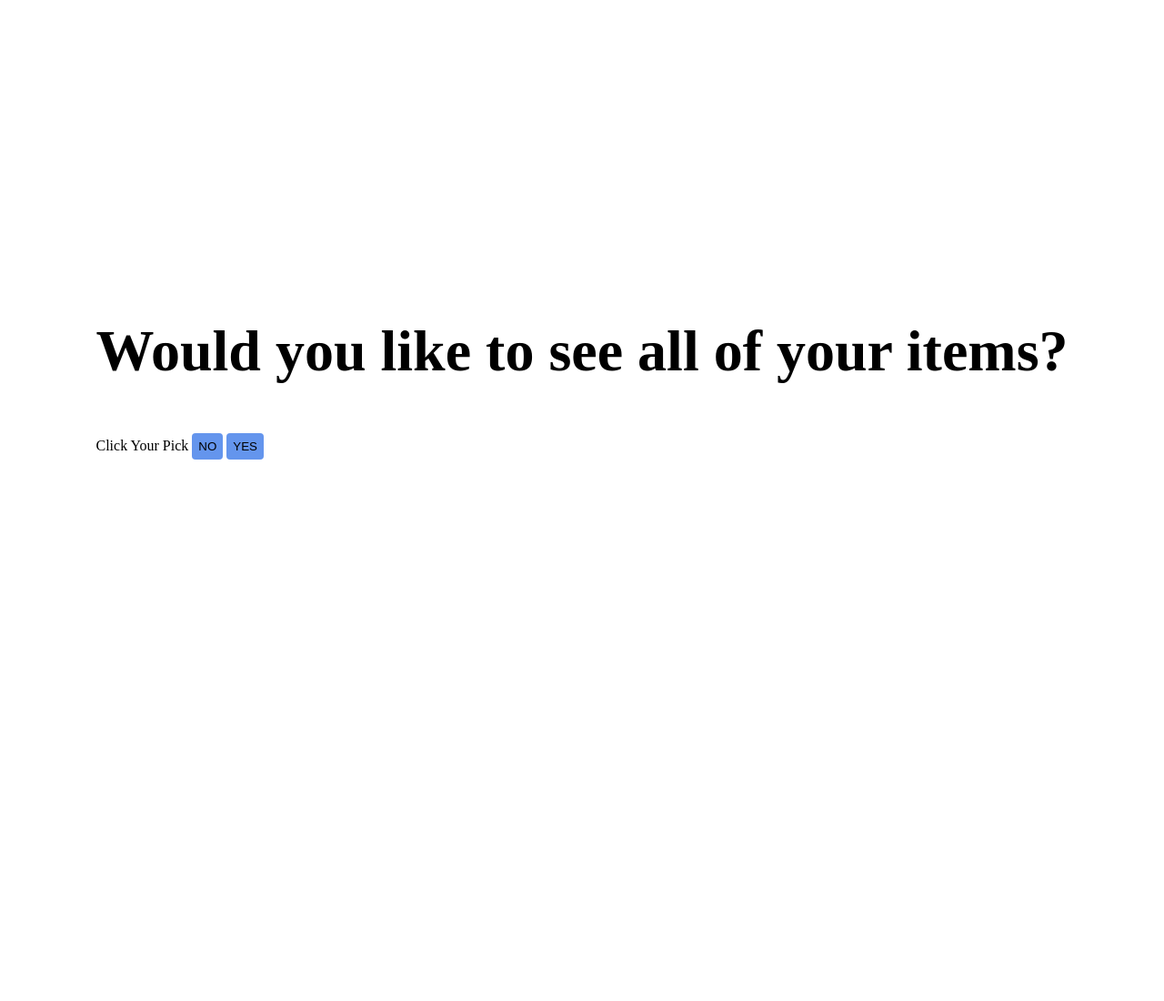
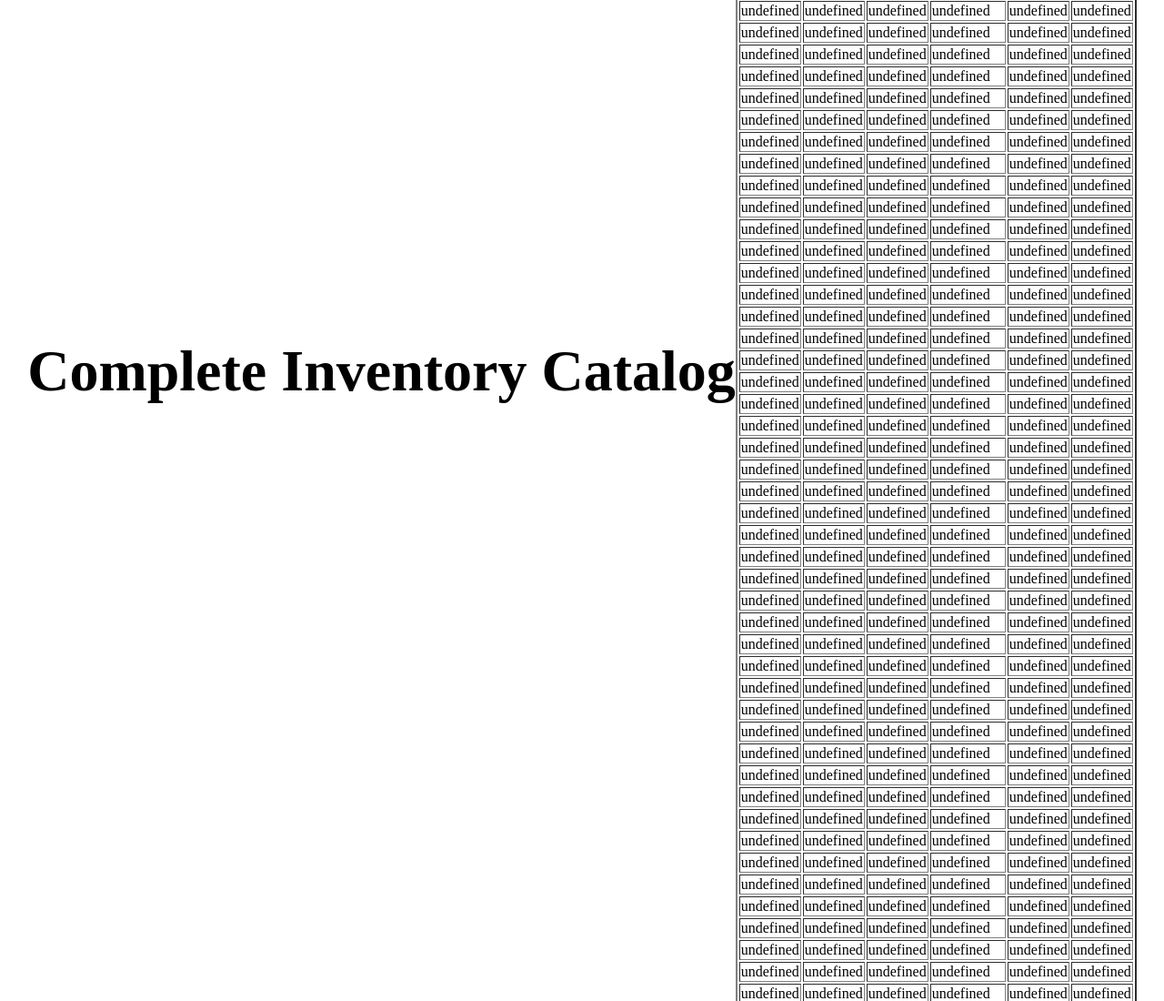
Before and after one commit to katiekudrick/personal-daily-usage-tracker, a website: page second-try/index.html in a window 1280 px wide. Shown: the top 1100 px of the page at 91% size. Before the commit the page ends 816 px from the top, so only its background shows below. Drawn offline with Linux system fonts and the light colour scheme; no server answers.

Commit message:
progess with dom json rendering

```diff
--- a/second-try/app.mjs
+++ b/second-try/app.mjs
@@ -1,39 +1,6 @@
-//import fetch from 'node-fetch';
 const url = 'http://127.0.0.1:5000/';
 
-// import express from 'express';
-// const app = express();
-// app.get('/', function(req,res) {
-//     res.send(browserRefresh('index.html'))
-// });
 
-// function browserRefresh(filePath) {
-//     var html = fs.readFileSync(filePath);
-//     var $ = cheerio.load(html);
-//     $('body').append(`<script src="${process.env.BROWSER_REFRESH_URL}"></script>`)
-//     return $.html();
-// };
-
-// for api add_item && /use_item endpoints
-function postRequest(url, requestObject) {
-  const options = {
-    method: 'POST',
-    mode: 'cors',
-    credentials: 'same-origin',
-    headers: {
-      'Content-Type': 'application/json'
-    },
-    body: JSON.stringify(requestObject)
-  };
-
-  fetch(url, options)
-    .then(res => {
-        if (!res.ok) { throw res }
-        return res.json()
-    })
-    .then(json => console.log(json))
-    .catch(error => console.error(error));
-};
 
 // for api /get_item/<item_id> && /get_all_items endpoints
 function getRequest(url, query) {
@@ -69,21 +36,10 @@ function getRequest(url, query) {
     .catch(error => console.log(error));
 };
 
-// test case function for add_item endpoint
-// function addItem(item) {
-//     postRequest(url + "add_item", item);
-// };
+// call get all items to get the item id and list those
+// and then for each item id in the list you can then get item.category, item.name, item.description, etc, etc...
 
-// // happy test case for /add_item test POST
-// let add_item_good = {
-//     category: "Sports Bras",
-//     name: "Longline Racerback Sports Bra",
-//     description: "Black, Old Navy, Medium Support",
-//     cost: "15",
-//     purchase_date: "12-30-22"
-// };
-// addItem(add_item_good);
-
+// https://gist.github.com/thegitfather/9c9f1a927cd57df14a59c268f118ce86
 
 // test case function for get_all_items endpoint
 function getAllItems(query) {
@@ -96,24 +52,82 @@ const get_all_items = {
     index: 0,
     count: 10
 };
-getAllItems(get_all_items);
+const allItemsList = JSON.stringify(getAllItems(get_all_items));
+
+
+// Used this documentation as guidance: https://developer.mozilla.org/en-US/docs/Web/API/Document_Object_Model/Traversing_an_HTML_table_with_JavaScript_and_DOM_Interfaces
+function generateAllItemsTable() {
+  var grabTable = document.getElementById("all-items-table");
+  var grabTableBody = document.getElementById("rows-all-items");
+
+  // creating all cells
+  for (let i = 0; i <= 100; i++) {
+    // create <tr> html tags
+    var createTableRows = document.createElement("tr");
+    // generate cell text & insert
+    for (let j = 0; j <= 5; j++) {
+      // create <td> html tags
+      var createTableCell = document.createElement("td");
+      // create text from json object by noding <td> contents
+      var cellText = document.createTextNode(allItemsList);
+      // insert <td> into <tr>
+      createTableCell.appendChild(cellText);
+      // insert <tr> into <tbody>
+      createTableRows.appendChild(createTableCell);
+    }
+    // add the row to the end of the table body
+    grabTableBody.appendChild(createTableRows)
+  }
+  // put the <tbody> in the <table>
+  grabTable.appendChild(grabTableBody);
+  // appends <table> into <body>
+  document.body.appendChild(grabTable);
+  grabTable.setAttribute("border", "2");
+}
+
+generateAllItemsTable();
 
 
 
 
 
-// I know I need to use document.getElementById('get-all'), but where do I put it? part of getAllItems() or get_all_items_good?
 
-// const button = document.addEventListener.getElementById.forEach('get-all')
-// const list = document.getElementById('all-items-list')
+// Next Section to Work On:
 
-// button.click(() => {
-//     const li_tag = document.createElement('li')
-//     li_tag.textContent = item
-//     list.appendChild(li_tag)
-//   })
+// for api add_item && /use_item endpoints
+function postRequest(url, requestObject) {
+  const options = {
+    method: 'POST',
+    mode: 'cors',
+    credentials: 'same-origin',
+    headers: {
+      'Content-Type': 'application/json'
+    },
+    body: JSON.stringify(requestObject)
+  };
 
-// function seeAll() {
-//     const btn = document.addEventListener.getElementById('items').value
-//     document.getElementById('all-items-list').innerHTML = btn
-// }
+  fetch(url, options)
+    .then(res => {
+        if (!res.ok) { throw res }
+        return res.json()
+    })
+    .then(json => console.log(json))
+    .catch(error => console.error(error));
+};
+
+
+
+// test case function for add_item endpoint
+function addItem(item) {
+    postRequest(url + "add_item", item);
+};
+
+// happy test case for /add_item test POST
+let add_item_good = {
+    category: "Sports Bras",
+    name: "Longline Racerback Sports Bra",
+    description: "Black, Old Navy, Medium Support",
+    cost: "15",
+    purchase_date: "12-30-22"
+};
+addItem(add_item_good);
--- a/second-try/index.html
+++ b/second-try/index.html
@@ -4,24 +4,29 @@
     <meta charset="UTF-8">
     <meta http-equiv="X-UA-Compatible" content="IE=edge">
     <meta name="viewport" content="width=device-width, initial-scale=1.0">
-    <title>Document</title>
+    <title>Personal Inventory: All Items</title>
     <link rel="stylesheet" href="style.css">
 </head>
 <body>
 
+    <div id="page-info">
+        <h2>Complete Inventory Catalog</h2>
 
-    <div id="get-all">
-        <div id="question-all-items">
-            <h2>Would you like to see all of your items?</h2>
-            <label for="get-items">Click Your Pick</label>
-            <button>NO</button>
-            <button type="submit" name="get-items" id="get-items">YES</button>
-            <!-- <input type="button" value="See Items" onclick="seeAll(getAllItems(get_all_items))" id="items"></input> -->
-        </div>
-
-        <ul id="all-items-list"></ul>
+        <table id="all-items-table">
+            <thead>
+                <tr>
+                    <th>Item ID#</th>
+                    <th>Category</th>
+                    <th>Name</th>
+                    <th>Description</th>
+                    <th>Count</th>
+                </tr>
+            </thead>
+            <tbody id="rows-all-items">
+                <!-- JS DOM MANIPULATION GO HERE -->
+            </tbody>
+        </table>
     </div>
-
 
 
 
--- a/second-try/js-shitshow-notes.txt
+++ b/second-try/js-shitshow-notes.txt
@@ -440,7 +440,8 @@ function seeAll() {
 }
 
 
-
+// DOM: load & display data with a button click
+// using this post as guidance: https://gomakethings.com/no-a-framework-is-not-faster-than-vanilla-js-dom-manipulation-but-it-can-be/
 // get the #get-items field
 const all_items_button = document.querySelector("#get-items");
 
```
Also changed, not shown: 1 other file.
